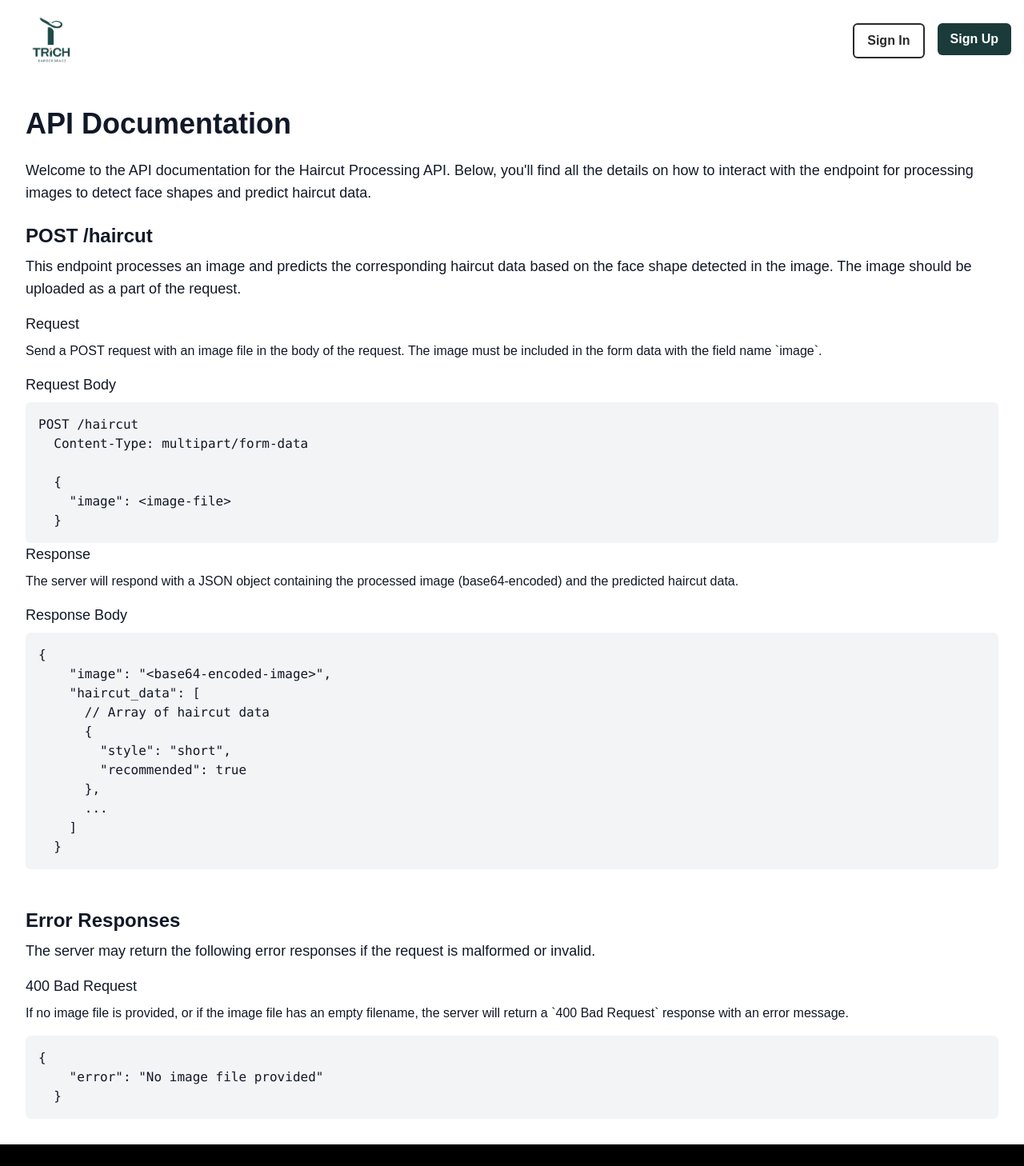
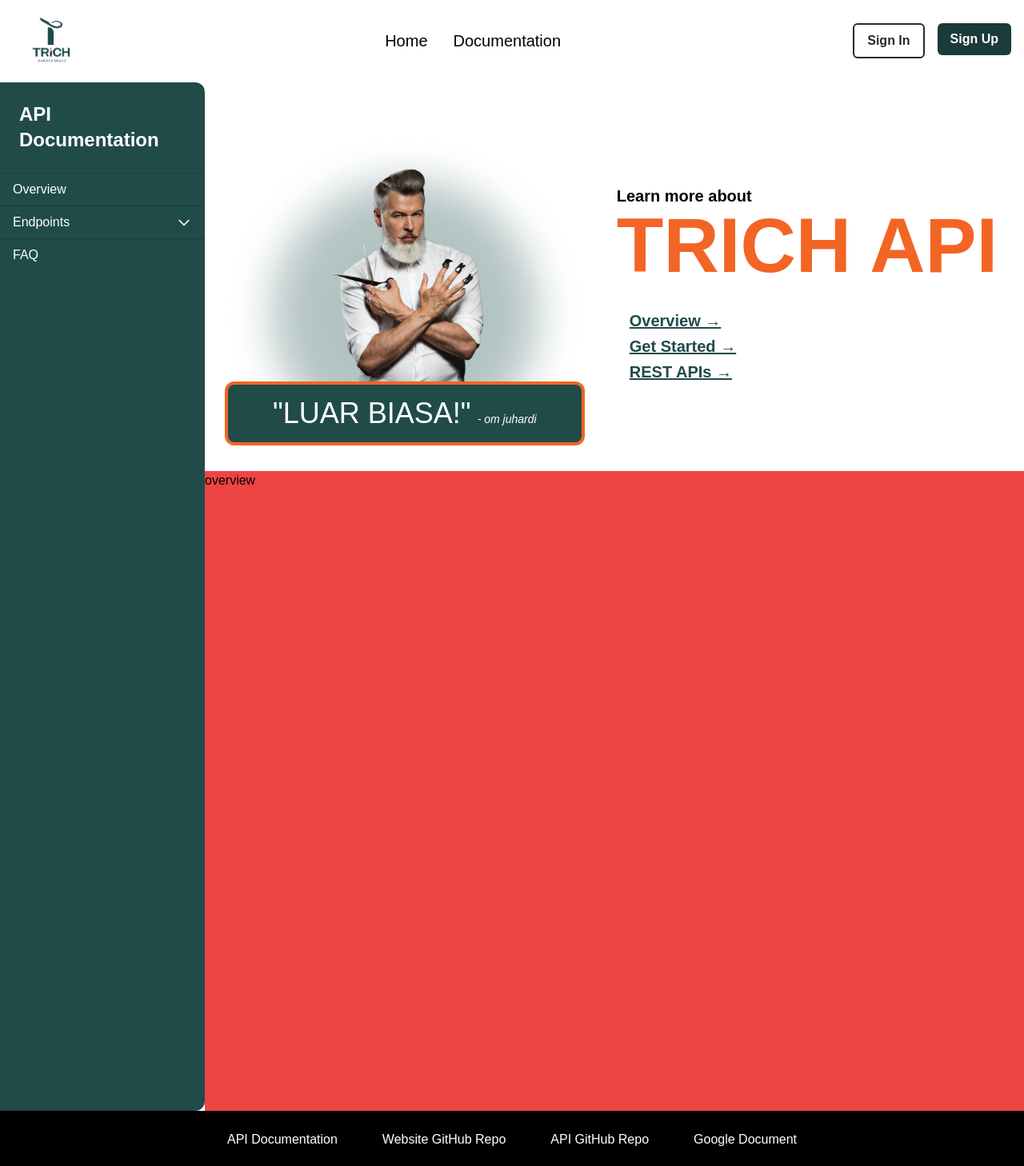
Before and after one commit to adli-arindra/uas-tst, a Next.js app in the folder uas-tst/: page /documentation in a window 1280 px wide. Shown: the top 1458 px of the page at 80% size. Built offline with nearby package versions, Linux system fonts and the light colour scheme.

Commit message:
OM JUHARDI!

```diff
--- a/uas-tst/app/components/navbar.tsx
+++ b/uas-tst/app/components/navbar.tsx
@@ -3,7 +3,7 @@
 
 const Navbar = () => {
   return (
-    <header className="bg-base-100 text-white p-4">
+    <header className="bg-white text-white p-4">
       <div className="mx-auto flex justify-between items-center">
         <div className="text-xl font-bold">
           <Link href="/" className="hover:text-gray-400">
@@ -15,6 +15,10 @@
                 className="object-contain" // Optional: Ensures the logo maintains its aspect ratio
                 />
           </Link>
+        </div>
+        <div className="text-black text-xl flex flex-row gap-8">
+          <Link href="/" className="hover:text-accent">Home</Link>
+          <Link href="/documentation" className="hover:text-accent">Documentation</Link>
         </div>
         <div className="flex space-x-4">
           <Link href="/signin">
--- /dev/null
+++ b/uas-tst/app/components/sidebar.tsx
@@ -0,0 +1,77 @@
+"use client"
+import { useState } from 'react';
+import Link from 'next/link';
+
+const Sidebar = () => {
+  const [isDropdownOpen, setIsDropdownOpen] = useState(false);
+
+  const toggleDropdown = () => {
+    setIsDropdownOpen(!isDropdownOpen);
+  };
+
+  return (
+    <div className="bg-white">
+        <aside className="w-64 min-h-full bg-primary text-white rounded-r-xl">
+            <div className="p-6 text-2xl font-bold border-b border-gray-700">
+                API Documentation
+            </div>
+            <nav>
+                <ul>
+                    <li>
+                        <hr className='border-secondary border-1'/>
+                        <Link href="/api-docs" className="block px-4 py-2 hover:bg-secondary">
+                        Overview
+                        </Link>
+                    </li>
+                    <li>
+                        <hr className='border-secondary border-1'/>
+                        <button
+                        onClick={toggleDropdown}
+                        className="flex justify-between items-center w-full px-4 py-2 hover:bg-secondary"
+                        >
+                        Endpoints
+                        <svg
+                            className={`w-5 h-5 transform ${isDropdownOpen ? 'rotate-180' : ''}`}
+                            xmlns="http://www.w3.org/2000/svg"
+                            fill="none"
+                            viewBox="0 0 24 24"
+                            stroke="currentColor"
+                        >
+                            <path
+                            strokeLinecap="round"
+                            strokeLinejoin="round"
+                            strokeWidth={2}
+                            d="M19 9l-7 7-7-7"
+                            />
+                        </svg>
+                        </button>
+                        {isDropdownOpen && (
+                        <ul className="mt-2 pl-8 space-y-2">
+                            <li>
+                            <Link href="/api-docs#haircut" className="block px-4 py-2 hover:bg-secondary">
+                                Haircut Endpoint
+                            </Link>
+                            </li>
+                            <li>
+                            <Link href="/api-docs#error-responses" className="block px-4 py-2 hover:bg-secondary">
+                                Error Responses
+                            </Link>
+                            </li>
+                        </ul>
+                        )}
+                    </li>
+                    <li>
+                        <hr className='border-secondary border-1'/>
+                        <Link href="/api-docs#faq" className="block px-4 py-2 hover:bg-secondary">
+                        FAQ
+                        </Link>
+                    </li>
+                </ul>
+            </nav>
+        </aside>
+
+    </div>
+  );
+};
+
+export default Sidebar;
--- /dev/null
+++ b/uas-tst/app/documentation/overview.tsx
@@ -0,0 +1,11 @@
+
+
+const Overview = () => {
+    return (
+        <div className="min-h-screen min-w-full flex flex-col bg-red-500">
+            overview
+        </div>
+    );
+}
+
+export default Overview
--- a/uas-tst/app/documentation/page.tsx
+++ b/uas-tst/app/documentation/page.tsx
@@ -1,72 +1,41 @@
-// pages/api-docs.tsx
+import Link from "next/link";
+import Sidebar from "../components/sidebar";
+import Image from "next/image";
+
+import Overview from "./overview";
 
 const Documentation = () => {
     return (
-      <div className="max-w-7xl mx-auto p-8 bg-white text-gray-900">
-        <h1 className="text-4xl font-semibold mb-6">API Documentation</h1>
-
-        <p className="text-lg mb-6">
-          Welcome to the API documentation for the Haircut Processing API. Below, you'll find all the details on how to interact with the endpoint for processing images to detect face shapes and predict haircut data.
-        </p>
-
-        <div className="space-y-12">
-          {/* POST /haircut Endpoint */}
-          <section>
-            <h2 className="text-2xl font-semibold mb-2">POST /haircut</h2>
-            <p className="text-lg mb-4">
-              This endpoint processes an image and predicts the corresponding haircut data based on the face shape detected in the image. The image should be uploaded as a part of the request.
-            </p>
-            <h3 className="font-medium text-lg mb-2">Request</h3>
-            <p className="mb-4">
-              Send a POST request with an image file in the body of the request. The image must be included in the form data with the field name `image`.
-            </p>
-            <h4 className="font-medium text-lg mb-2">Request Body</h4>
-            <pre className="bg-gray-100 p-4 rounded-md">
-              {`POST /haircut
-  Content-Type: multipart/form-data
-
-  {
-    "image": <image-file>
-  }`}
-            </pre>
-            <h3 className="font-medium text-lg mb-2">Response</h3>
-            <p className="mb-4">
-              The server will respond with a JSON object containing the processed image (base64-encoded) and the predicted haircut data.
-            </p>
-            <h4 className="font-medium text-lg mb-2">Response Body</h4>
-            <pre className="bg-gray-100 p-4 rounded-md">
-              {`{
-    "image": "<base64-encoded-image>",
-    "haircut_data": [
-      // Array of haircut data
-      {
-        "style": "short",
-        "recommended": true
-      },
-      ...
-    ]
-  }`}
-            </pre>
-          </section>
-
-          {/* Error Responses */}
-          <section>
-            <h2 className="text-2xl font-semibold mb-2">Error Responses</h2>
-            <p className="text-lg mb-4">
-              The server may return the following error responses if the request is malformed or invalid.
-            </p>
-            <h3 className="font-medium text-lg mb-2">400 Bad Request</h3>
-            <p className="mb-4">
-              If no image file is provided, or if the image file has an empty filename, the server will return a `400 Bad Request` response with an error message.
-            </p>
-            <pre className="bg-gray-100 p-4 rounded-md">
-              {`{
-    "error": "No image file provided"
-  }`}
-            </pre>
-          </section>
+        <div className="flex flex-row">
+            <Sidebar/>
+            <div className="min-h-screen flex-1 bg-white text-black flex flex-col items-center">
+                <div className="mt-16 flex lg:flex-row flex-col items-center gap-8 mb-8">
+                    <div>
+                        <Image
+                            src="/si-om.png"
+                            width={450}
+                            height={50}
+                            alt="si om"/>
+                        <div className="text-xl text-white text-center font-extralight bg-primary p-4 rounded-xl border-4 border-accent">
+                            <h1 className="inline-block text-4xl mr-2">"LUAR BIASA!"</h1>
+                            <h1 className="inline-block text-sm font-extralight italic">- om juhardi</h1>
+                        </div>
+                    </div>
+                    <div className="min-h-full pt-16 px-2 flex flex-col gap-8">
+                        <div>
+                            <h1 className="text-xl text-black font-bold">Learn more about</h1>
+                            <h1 className="text-8xl text-accent font-bold">TRICH API</h1>
+                        </div>
+                        <div className="flex flex-col ml-4 gap-1">
+                            <Link href="" className="text-primary hover:text-accent text-xl underline font-bold">Overview &rarr;</Link>
+                            <Link href="" className="text-primary hover:text-accent text-xl underline font-bold">Get Started &rarr;</Link>
+                            <Link href="" className="text-primary hover:text-accent text-xl underline font-bold">REST APIs &rarr;</Link>
+                        </div>
+                    </div>
+                </div>
+                <Overview/>
+            </div>
         </div>
-      </div>
     );
   };
 
```
Also changed, not shown: uas-tst/public/si-om.png (added).
